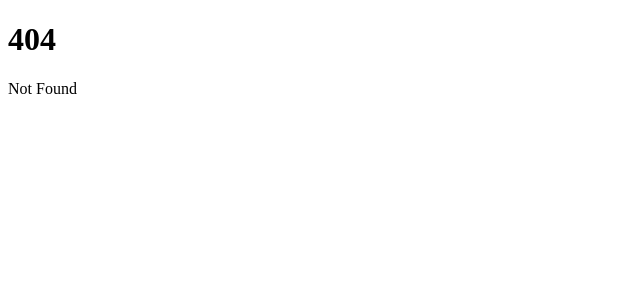
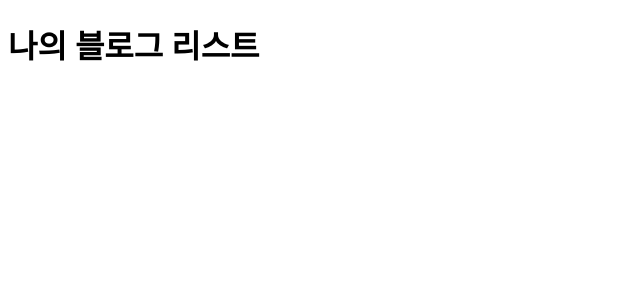
Before and after one commit to freelife1191/sveltekit-tutorial, a SvelteKit app: page /blog in a window 1280 px wide. Before the commit this address had no page. Shown: the top 300 px of the page, without its empty margins (0-640 px from the left). Built offline with nearby package versions, Linux system fonts and the light colour scheme.

Commit message:
5. 중첩 라우트(Nested Routes)

```diff
--- /dev/null
+++ b/src/routes/blog/+page.svelte
@@ -0,0 +1 @@
+<h1>나의 블로그 리스트</h1>
--- /dev/null
+++ b/src/routes/blog/first/+page.svelte
@@ -0,0 +1 @@
+<h1>첫번째 블로그 글</h1>
--- /dev/null
+++ b/src/routes/blog/second/+page.svelte
@@ -0,0 +1 @@
+<h1>두번째 블로그 글</h1>
```
